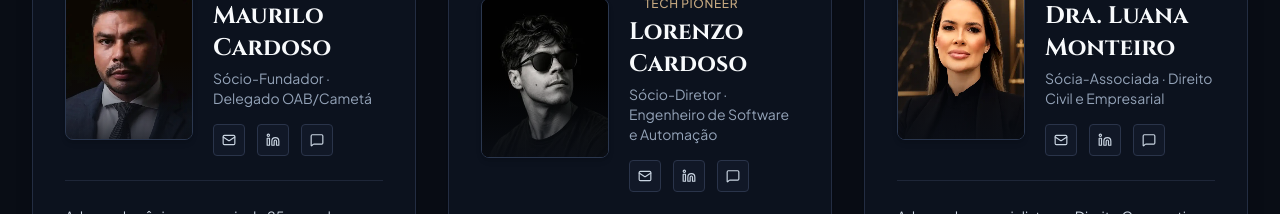
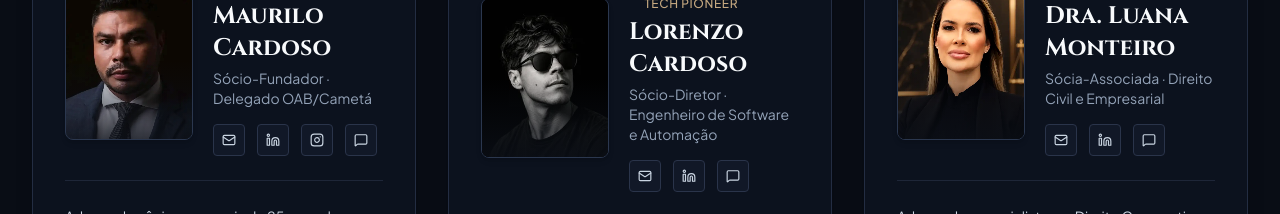
Before and after one commit to slevenkevelera-tech/Andrade_Cardoso_Advocacia, a React (Vite) app: page / in a window 1280 px wide. Shown: the part 1460-1674 px from the top of the page. Built offline with nearby package versions, Linux system fonts and the light colour scheme; no server answers; the database is empty.

Commit message:
fix: autenticação Gmail e Instagram do Maurilo

```diff
--- a/src/components/PartnersSection.tsx
+++ b/src/components/PartnersSection.tsx
@@ -1,6 +1,6 @@
 import React from 'react';
 import { PARTNERS_DATA } from '../data/mockData';
-import { ShieldCheck, Cpu, Mail, Linkedin, MessageSquare, Award, CheckCircle2 } from 'lucide-react';
+import { ShieldCheck, Cpu, Mail, Linkedin, Instagram, MessageSquare, Award, CheckCircle2 } from 'lucide-react';
 
 interface HighResolutionPortraitProps {
   src: string;
@@ -183,6 +183,18 @@ export const PartnersSection: React.FC<PartnersSectionProps> = ({
                         >
                           <Linkedin className="w-3.5 h-3.5" />
                         </a>
+                        {partner.instagram && (
+                          <a
+                            href={partner.instagram}
+                            target="_blank"
+                            rel="noopener noreferrer"
+                            className="p-2 rounded border border-[#2A344A] bg-[#111827] text-slate-300 hover:text-[#E1306C] hover:border-[#E1306C]/50 transition-colors"
+                            title={`Instagram Oficial de ${partner.name}`}
+                            aria-label={`Instagram Oficial de ${partner.name}`}
+                          >
+                            <Instagram className="w-3.5 h-3.5" />
+                          </a>
+                        )}
                         <a
                           href={partner.whatsapp}
                           target="_blank"
```
